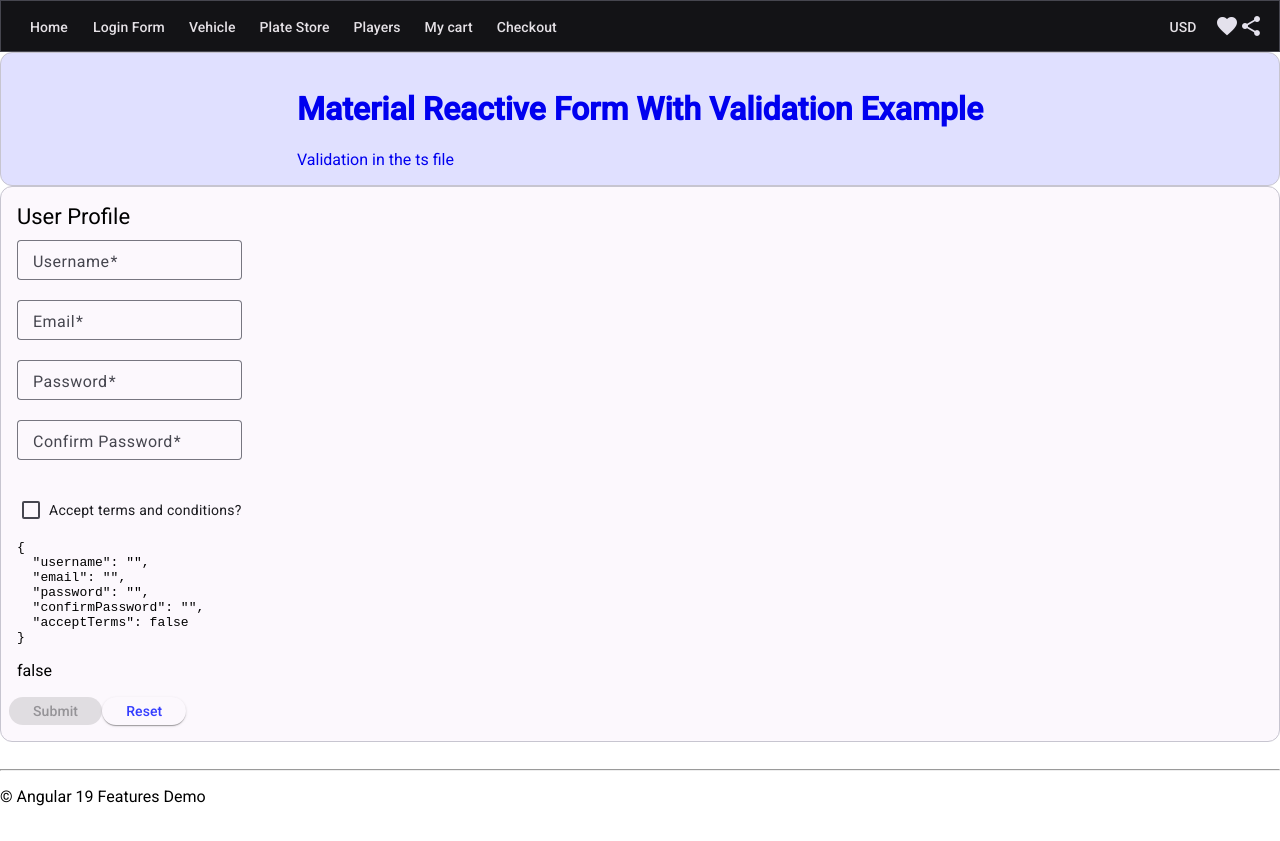
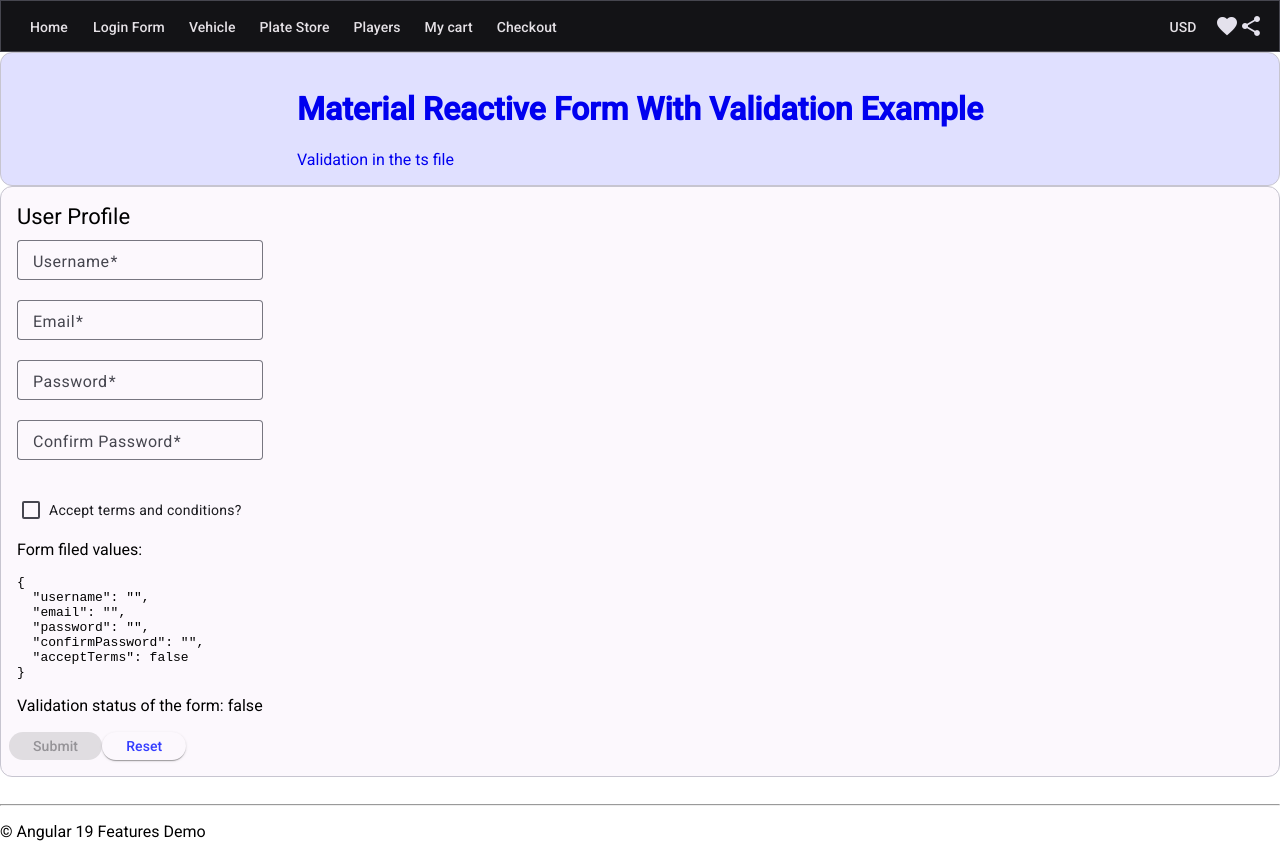
Before and after one commit to shib714/angular_19, an Angular app: page /login-form in a window 1280 px wide. Before the commit the page ends 806 px from the top, so only its background shows below. Built offline with nearby package versions, Linux system fonts and the light colour scheme; no server answers.

Commit message:
modify some comments

```diff
--- a/src/app/components/login-form/login-form.component.html
+++ b/src/app/components/login-form/login-form.component.html
@@ -49,9 +49,9 @@
                 <p><mat-checkbox formControlName="acceptTerms">Accept terms and conditions?</mat-checkbox></p>
 
             </section>
-
+            <p>Form filed values: </p>
             <pre>{{myForm.value | json}}</pre>
-            <p>{{myForm.valid}}</p>
+            <p>Validation status of the form: {{myForm.valid}}</p>
 
         </mat-card-content>
         <mat-card-actions>
--- a/src/app/components/player/player-search/player-search.component.ts
+++ b/src/app/components/player/player-search/player-search.component.ts
@@ -1,11 +1,10 @@
-import { ChangeDetectorRef, Component, computed, DestroyRef, effect, ElementRef, QueryList, Signal, signal, viewChild, ViewChild, viewChildren, ViewChildren } from '@angular/core';
+import { ChangeDetectorRef, Component, computed, DestroyRef, effect, ElementRef, Signal, signal, viewChild, viewChildren,  } from '@angular/core';
 import { players } from '../../../model/players';
 import { FormControl, FormsModule, ReactiveFormsModule } from '@angular/forms';
-import { takeUntilDestroyed } from '@angular/core/rxjs-interop';
 import { PlayerComponent } from '../player.component';
 import { CdkScrollable } from '@angular/cdk/scrolling';
 import { CommonModule } from '@angular/common';
-import { FilterPipe } from '../filter.pipe';
+
 
 @Component({
   selector: 'app-player-search',
```
